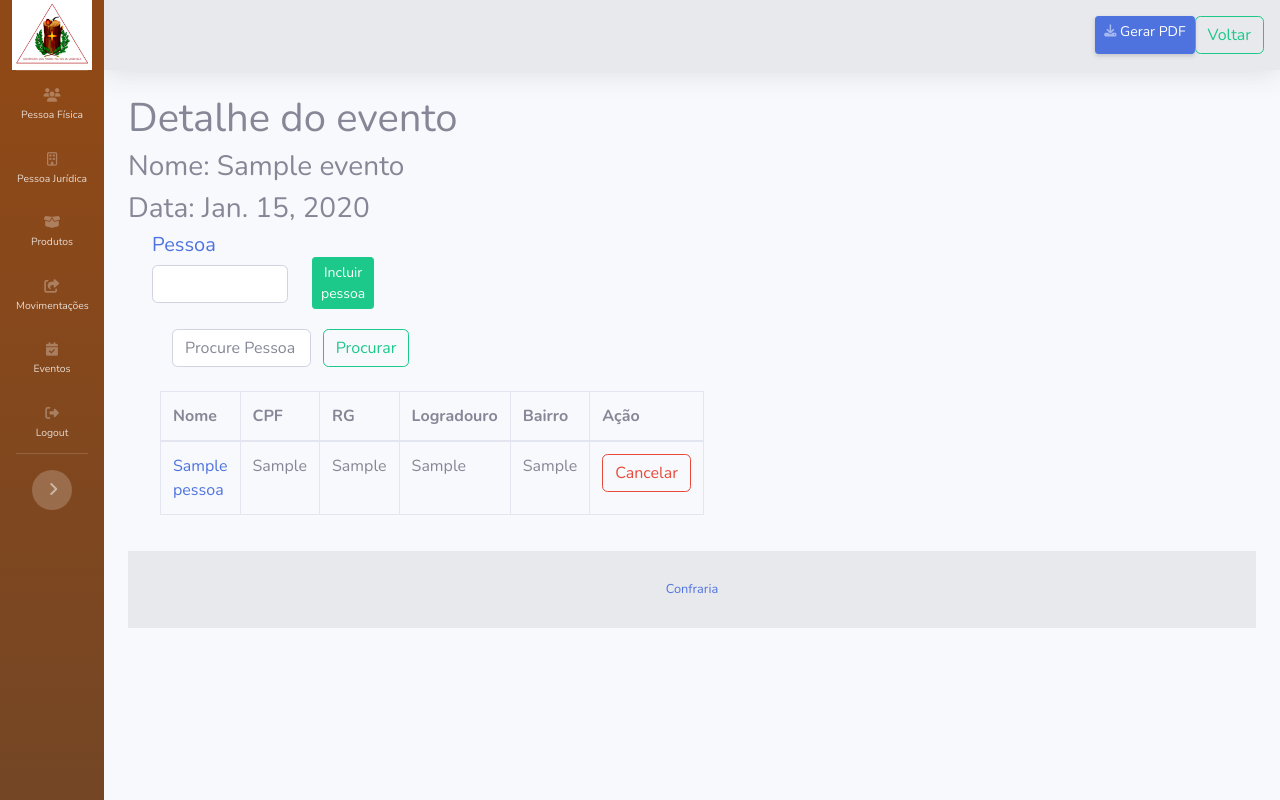
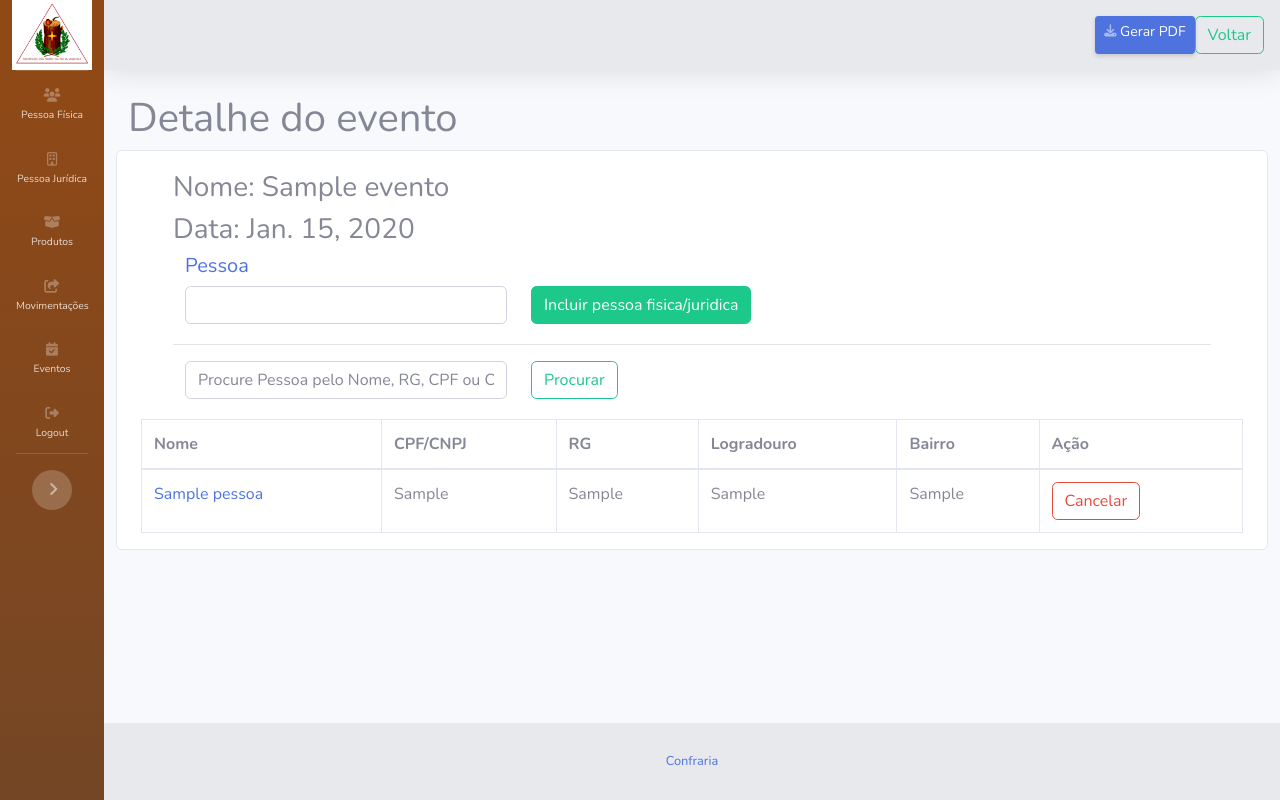
Before and after one commit to wartrax13/erp_confraria, a Django app: page /evento/detail/1/ in a window 1280 px wide. Run offline with Django 3.2, Linux system fonts and the light colour scheme; a user stored in the database is signed in; tables that the repository leaves empty hold one stand-in row (values such as "Sample post"); some libraries are stand-ins or nearby versions.

Commit message:
Arrumado templates evento_detail, pessoafisica_list, pessoajuridica_list e filtro de pessoas em evento

```diff
--- a/confraria/evento/templates/evento/evento_detail.html
+++ b/confraria/evento/templates/evento/evento_detail.html
@@ -19,42 +19,44 @@
 
 
 {% block content %}
-<h3 class="col-12"> Nome: {{ object.nome }} </h3>
-<h3 class="col-12"> Data: {{ object.data }} </h3>
-<div class="col-6">
-    <form method="POST" class="row col-12">
+
+<div class="container-fluid card">
+    <div class="card-body">
+        <div class="row-12 col-12">
+            <h3> Nome: {{ object.nome }} </h3>
+            <h3> Data: {{ object.data }} </h3>
+            <div class="row-12 col-12">
+                <label class="h5 text-primary" for="{{ form_doacaoevento.pessoa.id_for_label }}">{{ form_doacaoevento.pessoa.label }}</label>
+            </div>
+            <form method="POST" class="d-flex">
                 {% csrf_token %}
-
-        <div class="d-flex col-lg-6">
-            <div class="col-8">
-                <label class="h5 text-primary" for="{{ form_doacaoevento.pessoa.id_for_label }}">{{ form_doacaoevento.pessoa.label }}</label>
+                <div class="row-2 col-4">
                     {% render_field form_doacaoevento.pessoa class="form-control" %}
                     <div class="invalid-feedback">
                         {{ form_doacaoevento.pessoa.errors }}
                     </div>
                 </div>
-            <div class="col-2 mt-4">
-                <button type="submit" class="btn btn-success btn-sm">Incluir pessoa</button>
-            </div>
+                <div class="row-4 col-4">
+                    <button type="submit" class="btn btn-success">Incluir pessoa fisica/juridica</button>
                 </div>
             </form>
-    <div class="card-body">
-        <div class="row-12 col-12">
+            <hr>
             <form method="get" class="d-flex">
                 <div class="row-4 col-4">
-                <input class="form-control me-2" id="search" type="text" name="dados_pessoa" placeholder="Procure Pessoa pelo Nome, RG ou CPF" aria-label="Search" value="{{request.GET.dados_pessoa}}">
+                    <input class="form-control me-2" id="search" type="text" name="dados_pessoa" placeholder="Procure Pessoa pelo Nome, RG, CPF ou CNPJ" aria-label="Search" value="{{request.GET.dados_pessoa}}">
                 </div>
+                <div class="row-4 col-4">
                     <button class="btn btn-outline-success" type="submit">Procurar</button>
                 </div>
             </form>
-        <div>
         </div>
-<div class="col-12">
-    <table class="table table-bordered mt-4" id="dataTable">
+    </div>
+    <div class="table-responsive">
+        <table class="table table-bordered" id="dataTable" width="100%" cellspacing="0">
             <thead>
                 <tr>
                     <th>Nome</th>
-                <th>CPF</th>
+                    <th>CPF/CNPJ</th>
                     <th>RG</th>
                     <th>Logradouro</th>
                     <th>Bairro</th>
@@ -63,6 +65,7 @@
             </thead>
             <tbody>
                 {% for doacao in object.doacaoevento_set.all %}
+                    {% if doacao.pessoa.cpf%}
                     <tr>
                         <td>
                             <a href="{% url 'pessoafisica_detail' pk=doacao.pessoa.pk %}">{{ doacao.pessoa.nome }}</a>
@@ -81,9 +84,30 @@
                             {% endif %}
                         </td>
                     </tr>
+                    {%else%}
+                    <tr>
+                        <td>
+                            <a href="{% url 'pessoajuridica_detail' pk=doacao.pessoa.pk %}">{{ doacao.pessoa.nome }}</a>
+                        </td>
+
+                        <td>{{ doacao.pessoa.cnpj|default_if_none:'--'  }}</td>
+                        <td>{{ doacao.pessoa.rg|default_if_none:'--'  }}</td>
+                        <td>{{ doacao.pessoa.logradouro }}</td>
+                        <td>{{ doacao.pessoa.bairro }}</td>
+                        <td>
+                            {% if doacao.recebido %}
+                            <a href="{% url 'cancelar_doacao' evento_pk=doacao.evento.pk pessoa_pk=doacao.pessoa.pk %}" class="btn btn-outline-danger">Cancelar</a>
+                            {% else %}
+                            <a href="{% url 'receber_doacao' evento_pk=doacao.evento.pk pessoa_pk=doacao.pessoa.pk %}" class="btn btn-outline-success">Entregar</a>
+                            <a href="{% url 'remover_doacao' evento_pk=doacao.evento.pk pessoa_pk=doacao.pessoa.pk %}" class="btn btn-outline-danger">Remover do evento</a>
+                            {% endif %}
+                        </td>
+                    </tr>
+                    {%endif%}
                 {% endfor %}
             </tbody>
         </table>
+    </div>
 </div>
 
 {% endblock content %}
--- a/confraria/evento/views.py
+++ b/confraria/evento/views.py
@@ -1,3 +1,4 @@
+import re
 from django.db.models.query_utils import Q
 from django.shortcuts import redirect
 from django.template.loader import render_to_string
@@ -8,10 +9,12 @@ from django.contrib.auth.mixins import LoginRequiredMixin
 from django.views.generic import ListView, DetailView, View, CreateView
 from django.core.files.storage import FileSystemStorage
 from django.http import HttpResponse
+from confraria.pessoa.views import PessoaFisicaListView, PessoaJuridicaListView
 
 from weasyprint import HTML
 
 from .models import Evento, DoacaoEvento
+from confraria.pessoa.models import PessoaFisica, PessoaJuridica, Pessoa
 from confraria.produto.models import Movimentacao, TipoMovimentacaoChoices, MovimentacaoProduto
 from .forms import DoacaoEventoForm, EventoForm
 
@@ -48,18 +51,33 @@ class EventoDetail(LoginRequiredMixin, DetailView):
 
         return context
 
+    def filtro_pessoa(self, dados_pessoa):
+        pessoa_fisica = PessoaFisica
+        pessoa_juridica = PessoaJuridica
+        q = Q()
+        q = q & Q(nome__icontains=dados_pessoa)
+        cpf_rg_cnpj = bool(re.search('.', dados_pessoa))
+
+        if cpf_rg_cnpj:
+            q = q | (Q(cpf__contains=dados_pessoa) | Q(rg__contains=dados_pessoa) | Q(cnpj__contains=dados_pessoa))
+
+
+        pessoas = pessoa_fisica.objects.filter(q).order_by("nome") or pessoa_juridica.objects.filter(q).order_by("nome")
+        return pessoas
+
     def get_queryset(self):
         dados_pessoa = self.request.GET.get('dados_pessoa')
         pessoas = super(EventoDetail, self).get_queryset()
         q = Q()
 
         if dados_pessoa:
-            q = q & Q(nome__icontains=dados_pessoa)
-            # cpf_rg = bool(re.search('.', dados_pessoa))
-            # if cpf_rg:
-            #     q      = q | (Q(cpf__contains=dados_pessoa) | Q(rg__contains=dados_pessoa))
+            pessoas = pessoas.values()
+            pessoa_fisica_juridica = self.filtro_pessoa(dados_pessoa).values()
+            pessoa_fisica_juridica.filter(doacaoevento=1)
+            q = q & Q(id_pessoa__icontains=dados_pessoa)
+        # breakpoint()
+        pessoas = pessoas.filter(q).order_by("nome")
 
-        pessoas = pessoas.filter(q).order_by("nome")
         return pessoas
 
     def post(self, request, *args, **kwargs):
--- a/confraria/pessoa/templates/pessoa/pessoafisica_list.html
+++ b/confraria/pessoa/templates/pessoa/pessoafisica_list.html
@@ -23,10 +23,11 @@
                 <div class="row-4 col-4">
                 <input class="form-control me-2" id="search" type="text" name="dados_pessoa" placeholder="Procure Pessoa pelo Nome, RG ou CPF" aria-label="Search" value="{{request.GET.dados_pessoa}}">
                 </div>
-                <button class="btn btn-outline-success" type="submit">Procurar</button>
+                <div class="row-2">
+                    <button class="btn btn-outline-success" type="submit">Procurar</button>
                 </div>
             </form>
-        <div>
+        </div>
     <hr>
         <div class="table-responsive">
             <table class="table table-bordered" width="100%" id="dataTable" cellspacing="0">
--- a/confraria/pessoa/templates/pessoa/pessoajuridica_list.html
+++ b/confraria/pessoa/templates/pessoa/pessoajuridica_list.html
@@ -22,8 +22,8 @@
                 <div class="row-4 col-4">
                     <input class="form-control me-2" id="search" type="text" name="dados_empresa" placeholder="Procure a Empresa pelo Nome ou CNPJ" aria-label="Search" value="{{request.GET.dados_empresa}}">
                 </div>
-                <div class="row">
-                <button class="btn btn-outline-success" type="submit">Procurar</button>
+                <div class="row-2">
+                    <button class="btn btn-outline-success" type="submit">Procurar</button>
                 </div>
             </form>
         <div>
--- a/confraria/pessoa/urls.py
+++ b/confraria/pessoa/urls.py
@@ -2,7 +2,7 @@ from django.urls import path
 from django.urls.conf import include
 from .views import (
     PessoaFisicaCreateView, PessoaFisicaListView, PessoaFisicaUpdateView, PessoaFisicaDetailView,
-    PessoaJuridicaListView, PessoaJuridicaCreateView, PessoaJuridicaUpdateView
+    PessoaJuridicaListView, PessoaJuridicaCreateView, PessoaJuridicaUpdateView, PessoaJuridicaDetailView
 )
 
 
@@ -18,5 +18,6 @@ urlpatterns = [
         path('list/', PessoaJuridicaListView.as_view(), name='pessoajuridica_list'),
         path('create/', PessoaJuridicaCreateView.as_view(), name='pessoajuridica_form'),
         path('update/<int:pk>/', PessoaJuridicaUpdateView.as_view(), name='pessoajuridica_form'),
+        path('detail/<int:pk>/', PessoaJuridicaDetailView.as_view(), name='pessoajuridica_detail'),
     ])),
 ]
--- a/confraria/settings.py
+++ b/confraria/settings.py
@@ -24,6 +24,7 @@ BASE_DIR = Path(__file__).resolve().parent
 
 # SECURITY WARNING: keep the secret key used in production secret!
 SECRET_KEY = config('SECRET_KEY')
+# 'ain7p#5uw5g=j()cg_tqz9z&75)pqn!d_jjia+w@gg!9cne)88'
 
 # SECURITY WARNING: don't run with debug turned on in production!
 DEBUG = config('DEBUG', cast=bool)
```
Also changed, not shown: confraria/pessoa/templates/pessoa/pessoajuridica_detail.html (added, +60 -0 lines). Lines whose indentation alone changed are shown as unchanged.
